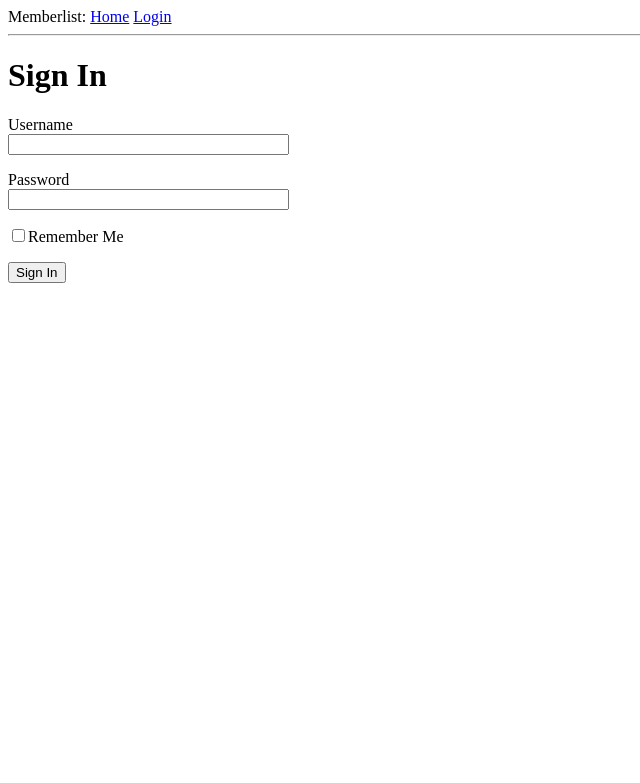
After one commit to hoquem/masjidpy, a Flask app: page /login in a window 1280 px wide. The commit adds this page. Shown: the top 783 px of the page, without its empty margins (0-640 px from the left). Run offline with Flask 2, Linux system fonts and the light colour scheme.

Commit message:
login - not working

```diff
--- /dev/null
+++ b/app/forms.py
@@ -0,0 +1,9 @@
+from flask_wtf import FlaskForm
+from wtforms import StringField, PasswordField, BooleanField, SubmitField
+from wtforms.validators import DataRequired
+
+class LoginForm(FlaskForm):
+    username = StringField('Username', validators=[DataRequired()])
+    password = PasswordField('Password', validators=[DataRequired()])
+    remember_me = BooleanField('Remember Me')
+    submit = SubmitField('Sign In')
--- a/app/routes.py
+++ b/app/routes.py
@@ -1,5 +1,6 @@
 from flask import render_template
 from app import app
+from app.forms import LoginForm
 
 @app.route('/')
 @app.route('/index')
@@ -30,3 +31,8 @@ def index():
     ]
 
     return render_template('index.html', title='Home', user=user, members=members)
+
+@app.route('/login')
+def login():
+    form = LoginForm()
+    return render_template('login.html', title='Sign In', form=form)
--- /dev/null
+++ b/app/templates/base.html
@@ -0,0 +1,18 @@
+<html>
+    <head>
+        {% if title %}
+        <title>{{ title }} - Masjid Member List</title>
+        {% else %}
+        <title>Welcome to Masjid Member List</title>
+        {% endif %}
+    </head>
+    <body>
+        <div>
+            Memberlist:
+                <a href="/index">Home</a>
+                <a href="/login">Login</a>
+        </div>
+        <hr>
+        {% block content %}{% endblock %}
+    </body>
+</html>
--- /dev/null
+++ b/app/templates/login.html
@@ -0,0 +1,18 @@
+{% extends "base.html" %}
+
+{% block content %}
+    <h1>Sign In</h1>
+    <form action="" method="post" novalidate>
+        {{ form.hidden_tag() }}
+        <p>
+            {{ form.username.label }}<br>
+            {{ form.username(size=32) }}
+        </p>
+        <p>
+            {{ form.password.label }}<br>
+            {{ form.password(size=32) }}
+        </p>
+        <p>{{ form.remember_me() }}{{ form.remember_me.label }}</p>
+        <p>{{ form.submit() }}</p>
+    </form>
+{% endblock %}
--- a/requirements.txt
+++ b/requirements.txt
@@ -2,8 +2,10 @@ Click==7.0
 Flask==1.1.1
 Flask-DotEnv==0.1.2
 Flask-SQLAlchemy==2.4.1
+Flask-WTF==0.14.2
 itsdangerous==1.1.0
 Jinja2==2.10.3
 MarkupSafe==1.1.1
 SQLAlchemy==1.3.12
 Werkzeug==0.16.0
+WTForms==2.2.1
```
Also changed, not shown: app/templates/index.html (+4 -11 lines), config.py (+4 -4 lines).
